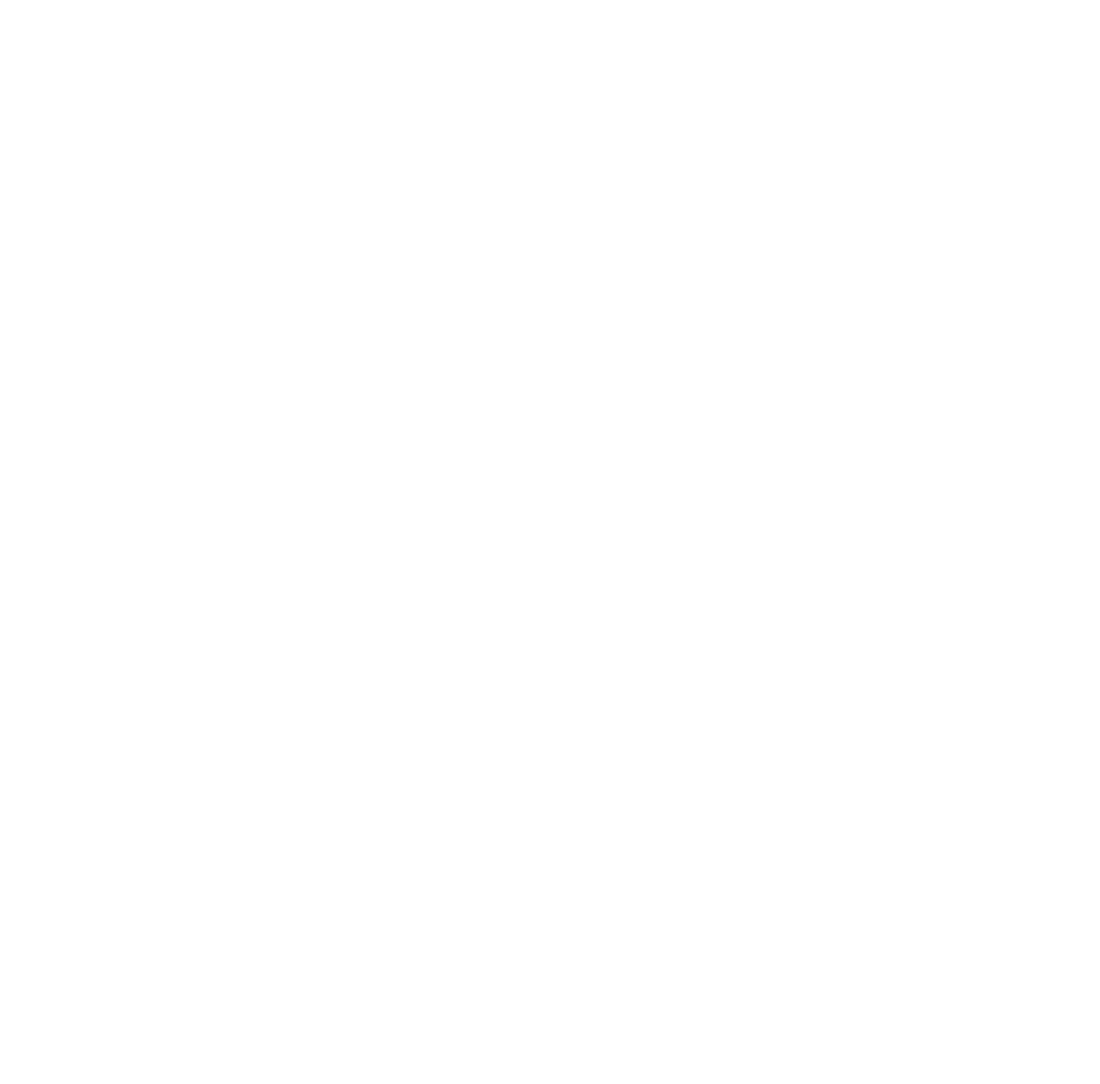
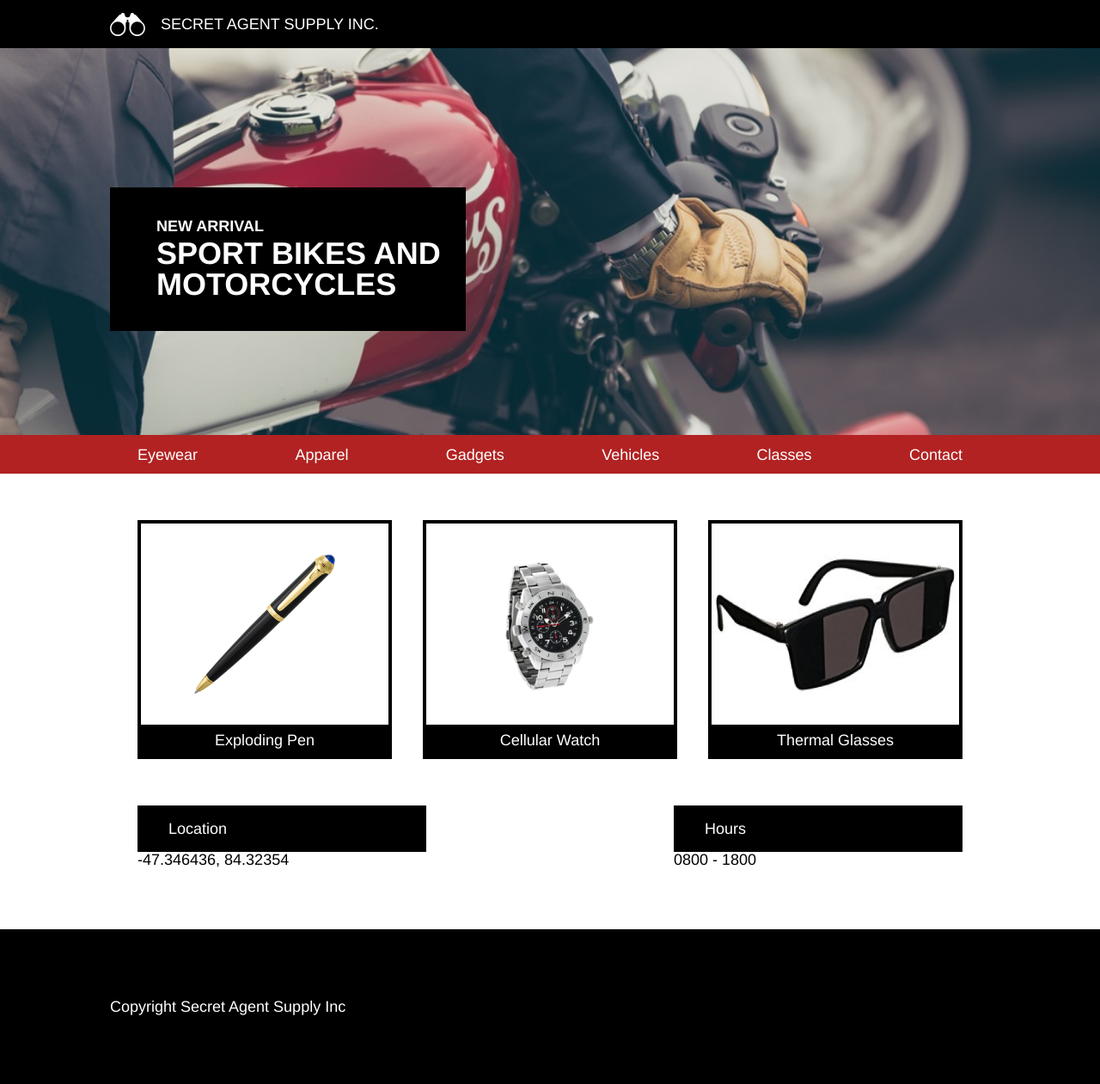
Before and after one commit to brendonwanderlust/secretagentsupply, a plain HTML site: page index.html in a window 1280 px wide. Shown: the whole page at 86% size. Before the commit the page ends 800 px from the top, so only its background shows below. Drawn offline with Linux system fonts and the light colour scheme.

Commit message:
Finished desktop version of html and css

```diff
--- a/index.html
+++ b/index.html
@@ -7,7 +7,67 @@
     <link href="resources/css/style.css" type="text/css" rel="stylesheet">
 
   </head>
+
   <body>
+    <!-- Start HEADER  -->
+    <header>
+      <div class="logo">
+        <img src="resources/images/logo.png" alt="binoculars logo">
+        <h3>SECRET AGENT SUPPLY INC.</h3>
+      </div>
+    </header>
 
+    <!-- Start MAIN BANNER  -->
+    <div class="main-banner">
+      <div class="new-arrival">
+        <h3>NEW ARRIVAL</h3>
+        <h1>SPORT BIKES AND MOTORCYCLES</h1>
+      </div>
+    </div>
+
+    <!-- Start NAV BAR  -->
+    <nav>
+      <ul>
+        <span>Eyewear</span>
+        <span>Apparel</span>
+        <span>Gadgets</span>
+        <span>Vehicles</span>
+        <span>Classes</span>
+        <span>Contact</span>
+      </ul>
+    </nav>
+
+    <!-- Start PRODUCT GRID  -->
+    <div class="product-grid">
+      <div class="exploding-pen">
+        <img src="resources/images/pen.png" alt="exploding pen">
+        <h4>Exploding Pen</h4>
+      </div>
+      <div class="cellular-watch">
+        <img src="resources/images/watch.png" alt="cellular watch">
+        <h4>Cellular Watch</h4>
+      </div>
+      <div class="thermal-glasses">
+        <img src="resources/images/glasses.png" alt="thermal glasses">
+        <h4>Thermal Glasses</h4>
+      </div>
+    </div>
+
+    <!-- Start LOCATION-HOURS section  -->
+    <div class="location-hours">
+      <div class="location">
+        <h4>Location</h4>
+        <p>-47.346436, 84.32354</p>
+      </div>
+      <div class="hours">
+        <h4>Hours</h4>
+        <p>0800 - 1800</p>
+      </div>
+    </div>
+
+    <!-- Start footer  -->
+    <footer>
+      <h4>Copyright Secret Agent Supply Inc</h4>
+    </footer>
   </body>
 </html>
--- a/resources/css/style.css
+++ b/resources/css/style.css
@@ -0,0 +1,158 @@
+
+/* General page styling */
+html  {
+  font-size: 18px;
+  font-family: helvetica;
+  color: white;
+}
+
+/* (unfixed, logo with padding-left, justify left,
+display: block) */
+header {
+  display: flex;
+  height: 3.125rem;
+  background-color: black;
+  width: 100%;
+}
+
+.logo {
+  display: flex;
+  align-items: center;
+  margin-left: 10%;
+  width: 60%;
+
+}
+
+.logo img {
+  justify-content: center;
+  align-content: center;
+  height: 1.5rem;
+  width: auto;
+  margin-right: 1rem;
+}
+
+.logo h3 {
+  font-family: helvetica;
+  font-size: 1rem;
+}
+
+/* (background image with no-repeat, width 100%, and
+interior div with arrival notification) */
+.main-banner {
+  background-image: url("../images/moto.jpeg");
+  background-repeat: no-repeat;
+  background-size: cover;
+  background-position: center;
+  height: 25rem;
+}
+
+.new-arrival {
+  position: relative;
+  background-color: black;
+  margin-left: 10%;
+  width: 20rem;
+  top: 9rem;
+  padding-left: 3rem;
+  padding-top: 2rem;
+  padding-bottom: 2rem;
+}
+
+.new-arrival h3 {
+  font-size: 1rem;
+  font-weight: bold;
+  font-family: helvetica;
+  padding-bottom: .25rem;
+}
+
+.new-arrival h1 {
+  font-size: 2rem;
+  font-weight: bold;
+  font-family: helvetica;
+}
+
+/* (redbrick background, no-text decoration, an unordered
+ list flex container with "sapce-between", Nav list changes to menu only in tablet screen sizes
+ and disappears in mobile screen sizes) */
+nav {
+  background-color: firebrick;
+}
+
+nav ul {
+  display: flex;
+  justify-content: space-between;
+  align-items: center;
+  max-width: 960px;
+  margin: 0 auto;
+  padding: .75rem;
+}
+
+/* (add images of products with names underneath, in
+full screen products are flex centered, tablet flex "space-between" also
+tablet screen sizes reduce to just two products displayed, mobile screen
+sizes reduce to just one.) */
+.product-grid {
+  display: flex;
+  justify-content: space-between;
+  max-width: 960px;
+  margin: 3rem auto;
+}
+
+.exploding-pen,
+.cellular-watch,
+.thermal-glasses {
+  display: block;
+  border: 4px solid black;
+  width: 30%;
+  overflow: hidden;
+}
+
+.product-grid img {
+  height: 9rem;
+  max-width: 100%;
+  display: block;
+  margin: 2rem auto;
+}
+
+.product-grid h4 {
+  background-color: black;
+  text-align: center;
+  padding: .5rem;
+}
+/* (this is a flex container with "space-between" in both desktop and tablet
+sizes) */
+.location-hours {
+  display: flex;
+  justify-content: space-between;
+  max-width: 960px;
+  margin: 0 auto;
+  margin-bottom: 4rem;
+}
+
+.location,
+.hours {
+  width: 35%;
+}
+
+.location-hours h4 {
+  background-color: black;
+  padding: 1rem;
+  padding-left: 2rem;
+  font-size: 1rem;
+}
+
+.location-hours p {
+  color: black;
+  font-size: 1rem;
+}
+/* (footer aligns left in desktop and tablets. Mobile screens
+the text centers) */
+footer {
+  display: flex;
+  align-items: center;
+  background-color: black;
+  height: 10rem;
+}
+
+footer h4 {
+  margin-left: 10%;
+}
```
